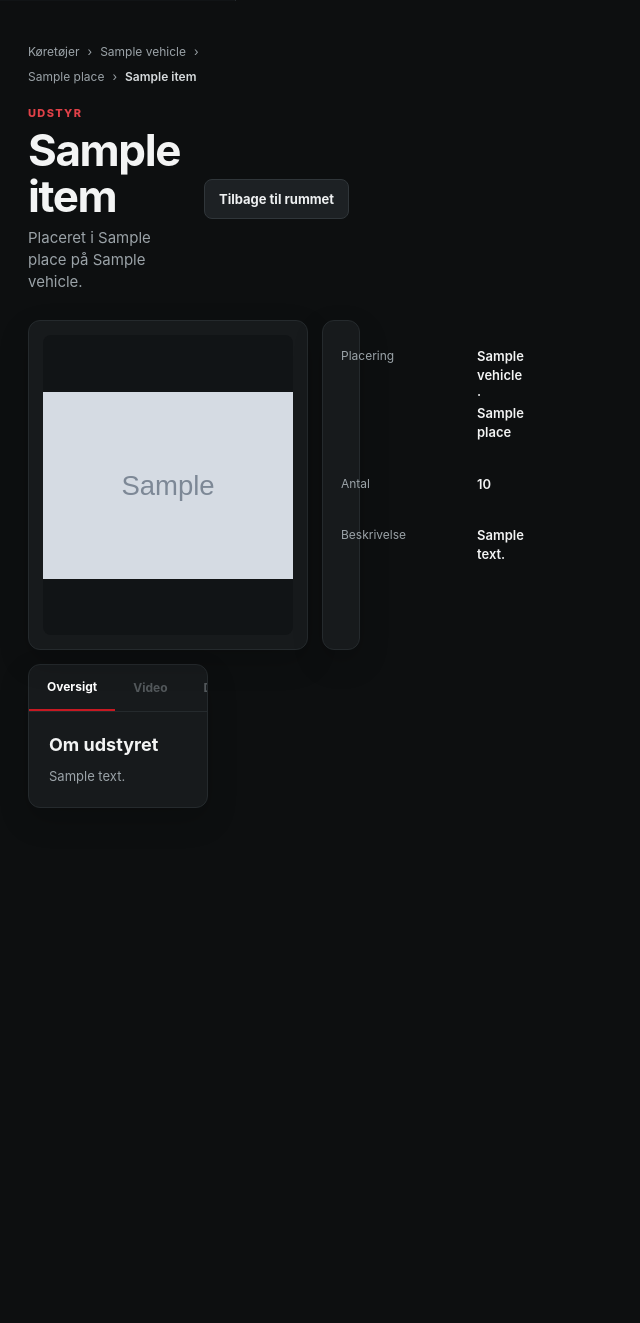
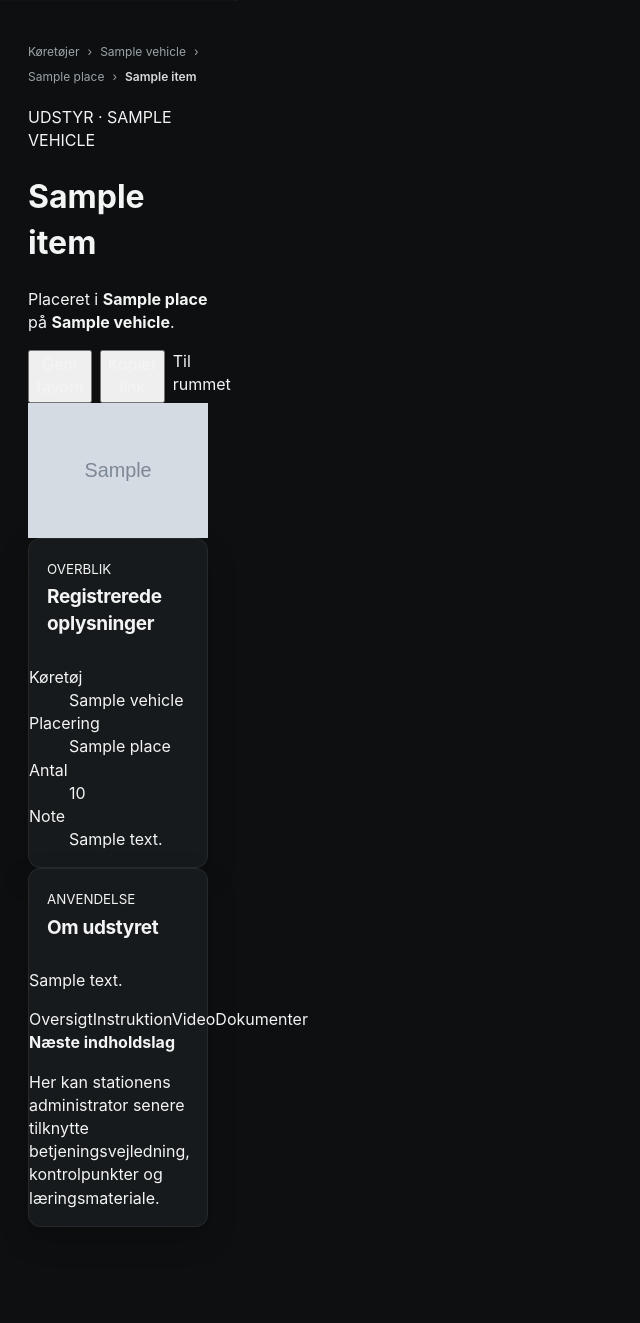
Before and after one commit to flr45/Pakkeliste_SBR, a FastAPI app: page /item/1 in a window 1280 px wide. Shown: the part 799-2122 px from the top of the page, without its empty margins (0-640 px from the left). Before the commit the page ends 1607 px from the top, so only its background shows below. Run offline with FastAPI, Linux system fonts and the light colour scheme; tables that the repository leaves empty hold one stand-in row (values such as "Sample post"); grey boxes marked "Sample" are stand-in pictures.

Commit message:
Redesign the equipment detail page

```diff
--- a/templates/item.html
+++ b/templates/item.html
@@ -8,43 +8,50 @@
   <strong>{{ item.name }}</strong>
 </nav>
 
-<header class="page-header detail-header">
+<header class="equipment-detail-header">
   <div>
-    <p class="kicker">Udstyr</p>
+    <div class="eyebrow">UDSTYR · {{ item.vehicle.name | upper }}</div>
     <h1>{{ item.name }}</h1>
-    <p class="lead">Placeret i {{ item.place.name }} på {{ item.vehicle.name }}.</p>
+    <p>Placeret i <strong>{{ item.place.name }}</strong> på <strong>{{ item.vehicle.name }}</strong>.</p>
   </div>
-  <a class="secondary-button" href="/vehicle/{{ item.vehicle.id }}/place/{{ item.place.id }}">Tilbage til rummet</a>
+  <div class="header-actions">
+    <button class="button secondary favorite-toggle" type="button"
+      data-favorite-type="item" data-favorite-id="{{ item.id }}"
+      data-favorite-title="{{ item.name }}" data-favorite-url="/item/{{ item.id }}">Gem favorit</button>
+    <button class="button secondary copy-link" type="button">Kopiér link</button>
+    <a class="button primary" href="/vehicle/{{ item.vehicle.id }}/place/{{ item.place.id }}">Til rummet</a>
+  </div>
 </header>
 
-<section class="detail-grid">
-  <div class="equipment-visual panel">
+<section class="equipment-detail-grid">
+  <div class="equipment-photo-panel">
     {% if item.photo_path %}
       <img src="{{ item.photo_path }}" alt="{{ item.name }}">
     {% else %}
-      <div class="equipment-placeholder"><span>▦</span><small>Intet billede endnu</small></div>
+      <div class="equipment-photo-placeholder"><span>UDSTYR</span><small>Intet billede uploadet</small></div>
     {% endif %}
     {% if logged %}
-      <label class="upload-button">Upload billede<input id="itemPhotoInput" type="file" data-item-id="{{ item.id }}" hidden></label>
+      <label class="upload-control">Upload eller udskift billede<input id="itemPhotoInput" type="file" data-item-id="{{ item.id }}" accept="image/*" hidden></label>
     {% endif %}
   </div>
 
-  <div class="panel equipment-info">
-    <div class="info-row"><span>Placering</span><strong>{{ item.vehicle.name }} · {{ item.place.name }}</strong></div>
-    <div class="info-row"><span>Antal</span><strong>{{ item.quantity }}</strong></div>
-    <div class="info-row"><span>Beskrivelse</span><strong>{{ item.note or 'Ingen beskrivelse tilføjet endnu' }}</strong></div>
+  <div class="equipment-facts panel">
+    <div class="panel-heading"><div><small>OVERBLIK</small><h2>Registrerede oplysninger</h2></div></div>
+    <dl class="fact-list">
+      <div><dt>Køretøj</dt><dd><a href="/vehicle/{{ item.vehicle.id }}">{{ item.vehicle.name }}</a></dd></div>
+      <div><dt>Placering</dt><dd><a href="/vehicle/{{ item.vehicle.id }}/place/{{ item.place.id }}">{{ item.place.name }}</a></dd></div>
+      <div><dt>Antal</dt><dd>{{ item.quantity }}</dd></div>
+      <div><dt>Note</dt><dd>{{ item.note or 'Ingen note tilføjet' }}</dd></div>
+    </dl>
   </div>
 </section>
 
-<section class="tab-panel panel">
-  <div class="tab-strip" role="tablist">
-    <button class="active" type="button">Oversigt</button>
-    <button type="button" disabled>Video</button>
-    <button type="button" disabled>Dokumenter</button>
+<section class="panel information-panel">
+  <div class="panel-heading"><div><small>ANVENDELSE</small><h2>Om udstyret</h2></div></div>
+  <p>{{ item.note or 'Der er endnu ikke tilføjet en nærmere beskrivelse. Udstyrssiden er klar til senere at få instruktion, sikkerhedspunkter, video og dokumenter.' }}</p>
+  <div class="placeholder-tabs">
+    <span class="active">Oversigt</span><span>Instruktion</span><span>Video</span><span>Dokumenter</span>
   </div>
-  <div class="tab-content">
-    <h2>Om udstyret</h2>
-    <p>{{ item.note or 'Denne side er klar til at få tilføjet anvendelse, specifikationer, instruktioner og relaterede dokumenter i næste udviklingsetape.' }}</p>
-  </div>
+  <div class="future-content-note"><strong>Næste indholdslag</strong><p>Her kan stationens administrator senere tilknytte betjeningsvejledning, kontrolpunkter og læringsmateriale.</p></div>
 </section>
 {% endblock %}
```
